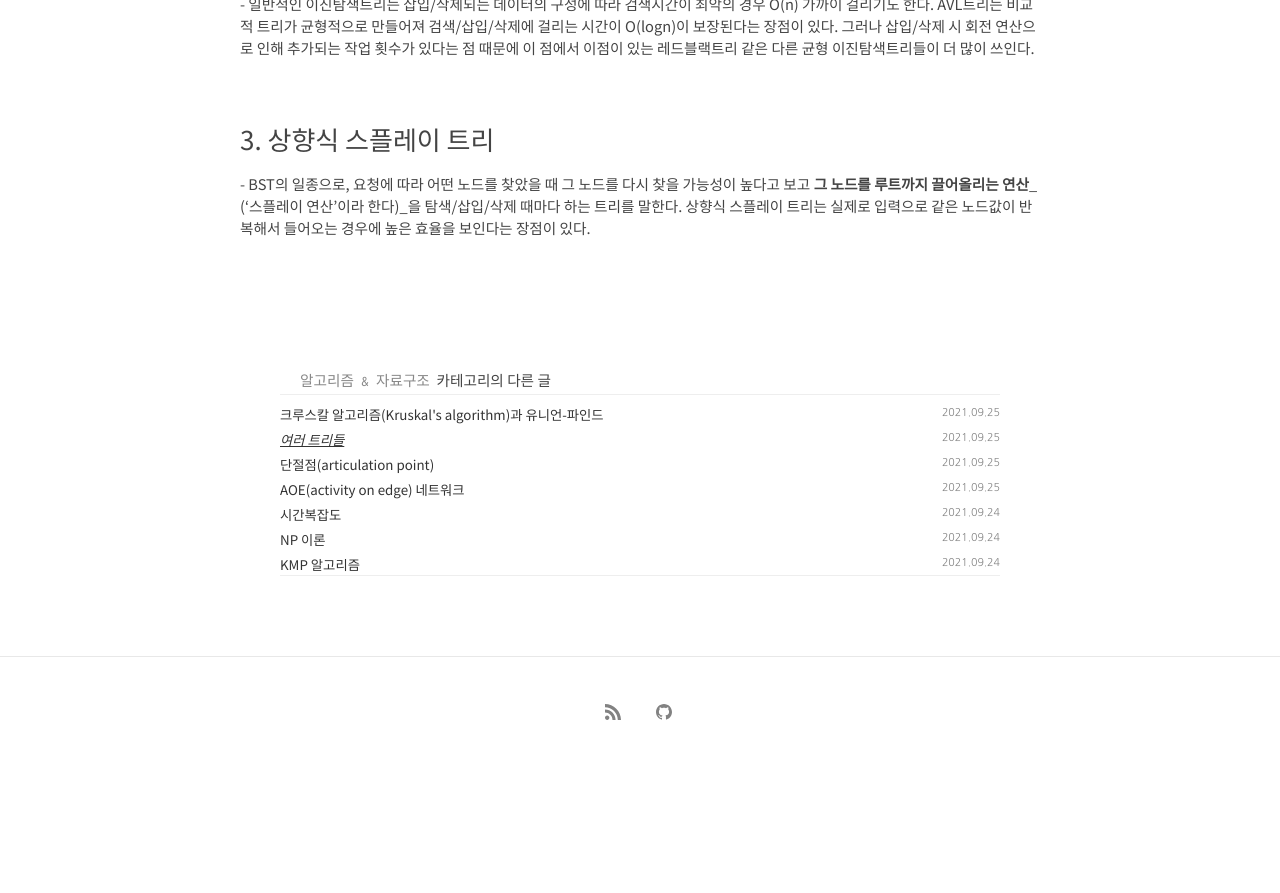
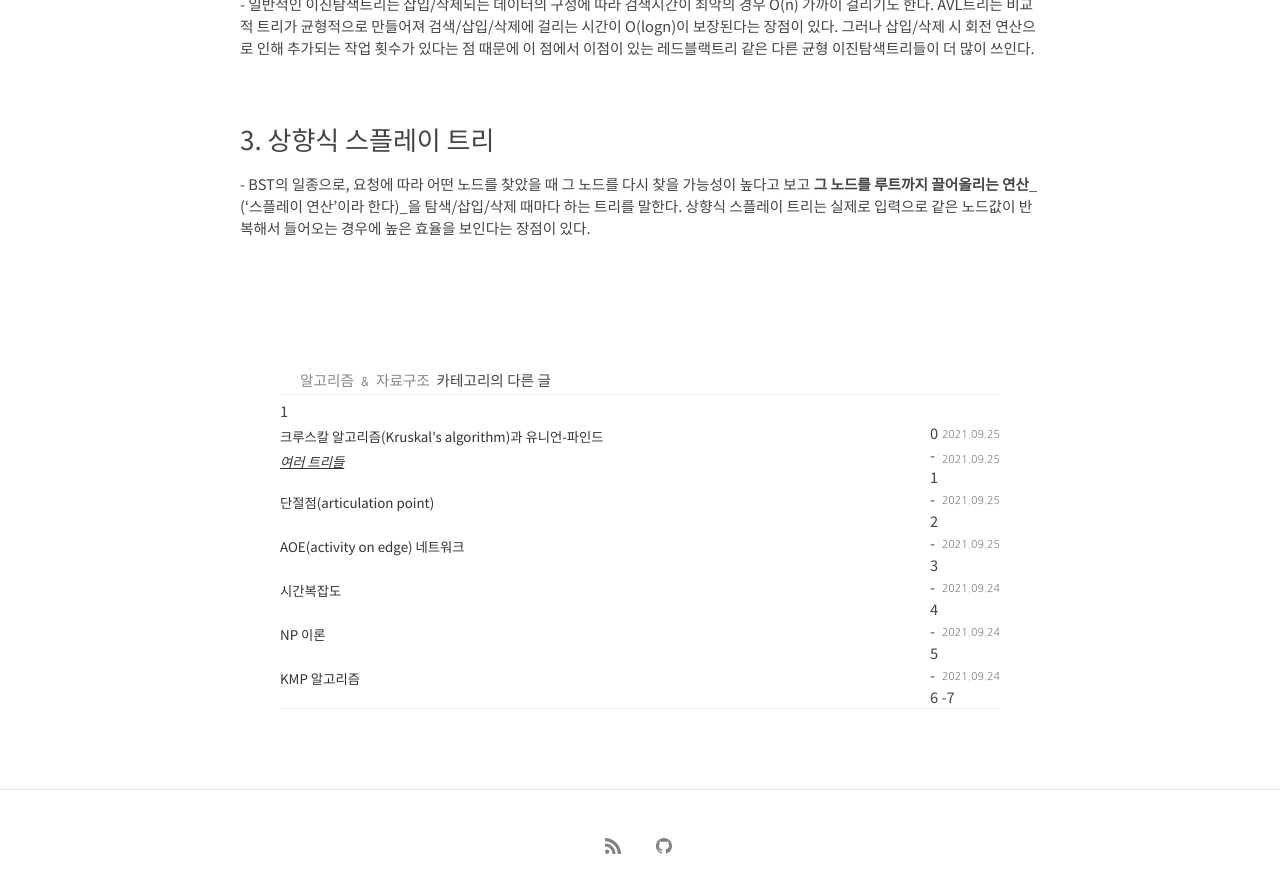
Before and after one commit to kangwooklee29/blog, a Jekyll site: the page built from 알고리즘 & 자료구조/_posts/2021-09-25-여러 트리들.md, in a window 1280 px wide and 900 px high, scrolled down 825 px. Shown: the top 893 px of the window. Built offline with Jekyll 4.4.1, drawn with Linux system fonts in a browser that asks for light colours; comment, search, counter and statistics services are not loaded; before the commit the page ends 1591 px from its top, so only the background shows below that.

Commit message:
Update post.html

```diff
--- a/_layouts/post.html
+++ b/_layouts/post.html
@@ -74,6 +74,7 @@ layout: default
 	{% if sw > 0 %}
 	  {% assign sw = sw | minus: past_post %}
 	{% endif %}
+  {{sw}}
     {% if sw >= -5 and sw <= 2 %}
       <li style='list-style-type:none'>
 	    <div style='width:calc(100% - 70px);float:left;padding-top:5px'>
```
